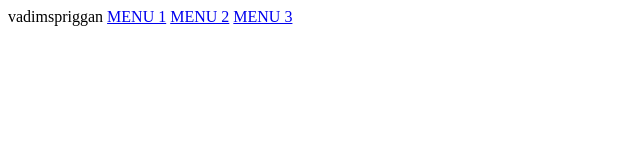
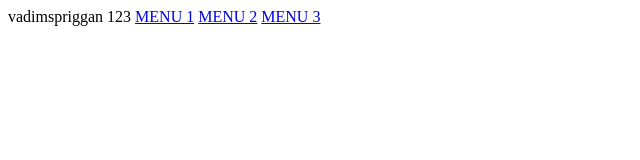
Before and after one commit to vadimspriggan/test_site, a plain HTML site: page index.html in a window 1280 px wide. Shown: the whole page, without its empty margins (0-640 px from the left). Drawn offline with Linux system fonts and the light colour scheme.

Commit message:
Update index.html

```diff
--- a/index.html
+++ b/index.html
@@ -1,10 +1,10 @@
 <html>
 <head>
-	<title>Страница пользователя vadimspriggan </title>
+	<title>Страница пользователя vadimspriggan</title>
 </Head>
 
 <body>
-vadimspriggan
+vadimspriggan 123
 <a href="./menu1.html">MENU 1</a>
 <a href="./menu2.html">MENU 2</a>
 <a href="./menu3.html">MENU 3</a>
```
